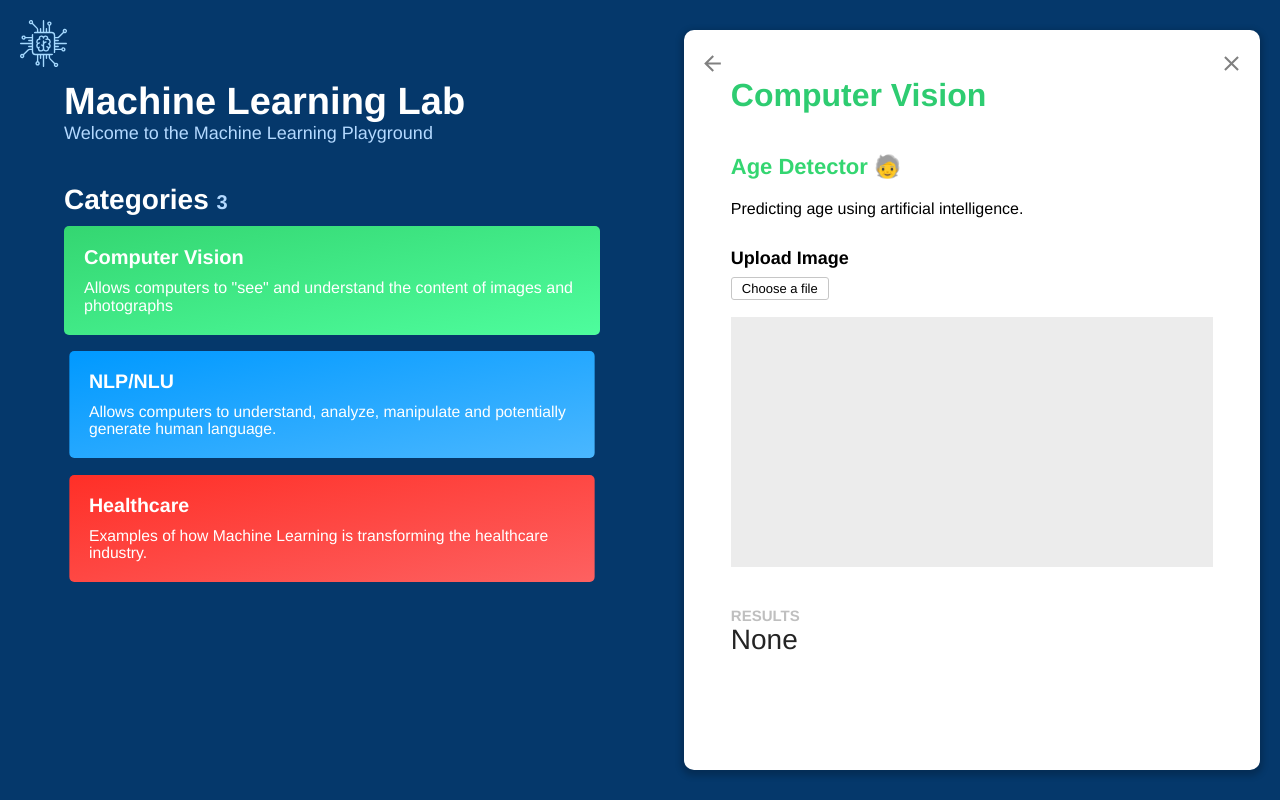
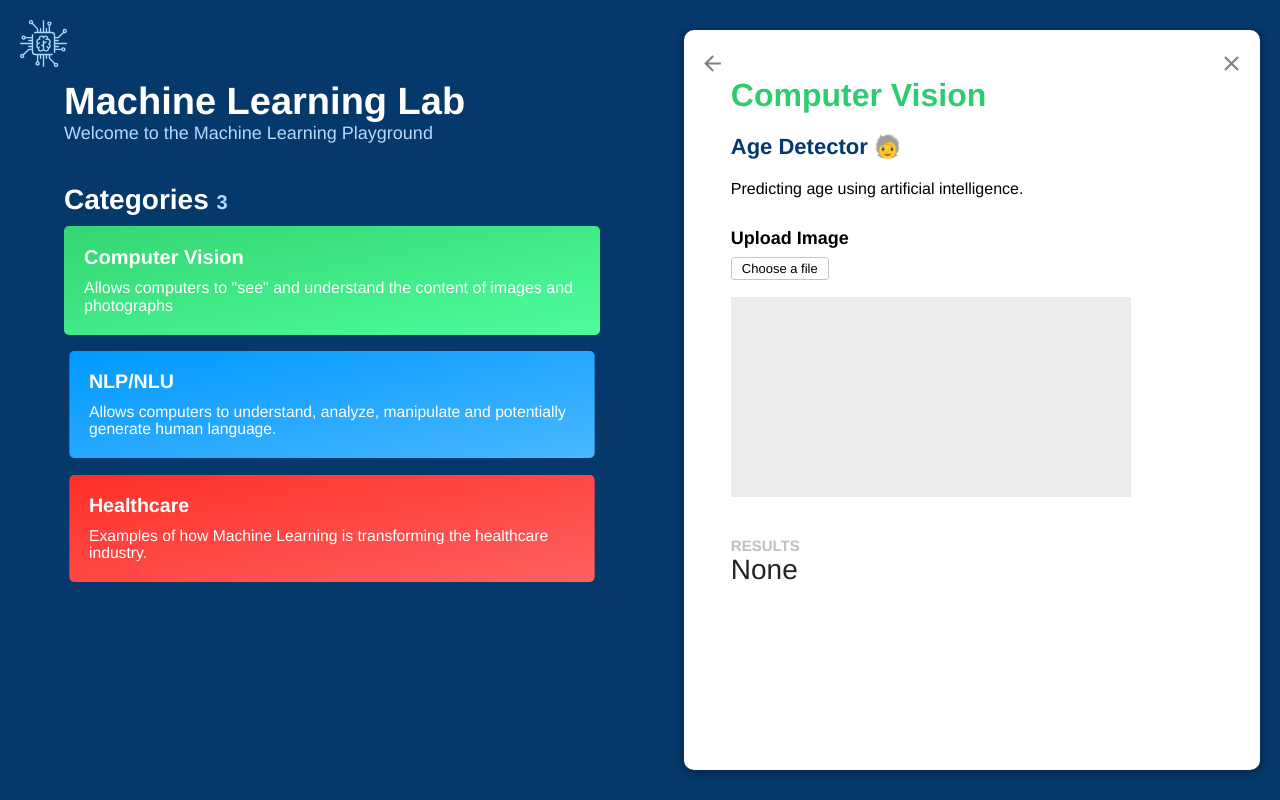
Before and after one commit to philipwisner/machine-learning-lab, a Vue app: page /#/vision/agedetector in a window 1280 px wide. Built offline with nearby package versions, Linux system fonts and the light colour scheme.

Commit message:
filtered for imageSet and passed to sampleImages

```diff
--- a/src/components/Apps/ImageUpload.vue
+++ b/src/components/Apps/ImageUpload.vue
@@ -1,7 +1,8 @@
 <template>
-  <div class="bear-app">
-    <h3>{{app.name}}</h3>
+  <div class="child-app">
+    <h3>{{app.name}} <img v-if="app.icon" :src="app.icon" alt="icon" class="app-icon"></h3>
     <p class="description">{{app.description}}
+    <SampleImages :selectedImages="selectedImages" v-if="selectedImages.length > 0"/>
     <div class="image-upload">
       <p class="upload-image-header">Upload Image</p>
       <label for="pic">Choose a file</label>
@@ -22,16 +23,25 @@
 
 
 <script>
+import SampleImages from '@/components/Reusable/SampleImages.vue'
+import { filter } from 'minimatch';
+
 export default {
   name: "ImageUpload",
+  components: {
+    SampleImages
+  },
   props: {
-    category: Object
+    category: Object,
+    images: Array,
   },
   data() {
     return {
       app: this.category.apps.find(app => {
         return app.link == this.$route.path
       }),
+      imageSetName: '',
+      selectedImages: [],
       pictureResult: "None",
       picturePreview: false,
       selectedFile: null,
@@ -89,13 +99,29 @@ export default {
         this.error = 'Please select a file'
       }
     }
+  },
+  mounted() {
+    this.imageSetName = this.app.imageSet;
+
+    var filterImages = this.images.filter(image => {
+      return image.category == this.imageSetName;
+    });
+
+    if (filterImages.length > 0) {
+      this.selectedImages = filterImages[0].images;
+    }
   }
-};
+}
 </script>
 
 <style scoped lang="scss">
+$background-main: #05386B;
+.app-icon {
+  width: 20px;
+  margin-bottom: -3px;
+}
 h3 {
-  color: #34d671;
+  color: $background-main;
   margin-bottom: 20px;
 }
 input {
@@ -113,14 +139,14 @@ label {
     box-shadow: 0px 3px 3px rgba(0, 0, 0, 0.1);
   }
 }
-.bear-app {
-  margin-top: 40px;
+.child-app {
+  margin-top: 20px;
 }
 .description {
   margin-bottom: 30px;
 }
 .image-preview {
-  height: 250px;
+  height: 200px;
 }
 .image-upload {
   margin-bottom: 20px;
@@ -131,14 +157,14 @@ label {
   margin-bottom: 10px;
 }
 .dummy-image {
-  max-width: 500px;
+  max-width: 400px;
   background: #bfbfbf;
   opacity: 0.3;
-  height: 250px;
+  height: 200px;
 }
 #output-image {
-  max-width: 500px;
-  max-height: 250px;
+  max-width: 400px;
+  max-height: 200px;
 }
 .results-container {
   margin: 40px 0;
```
